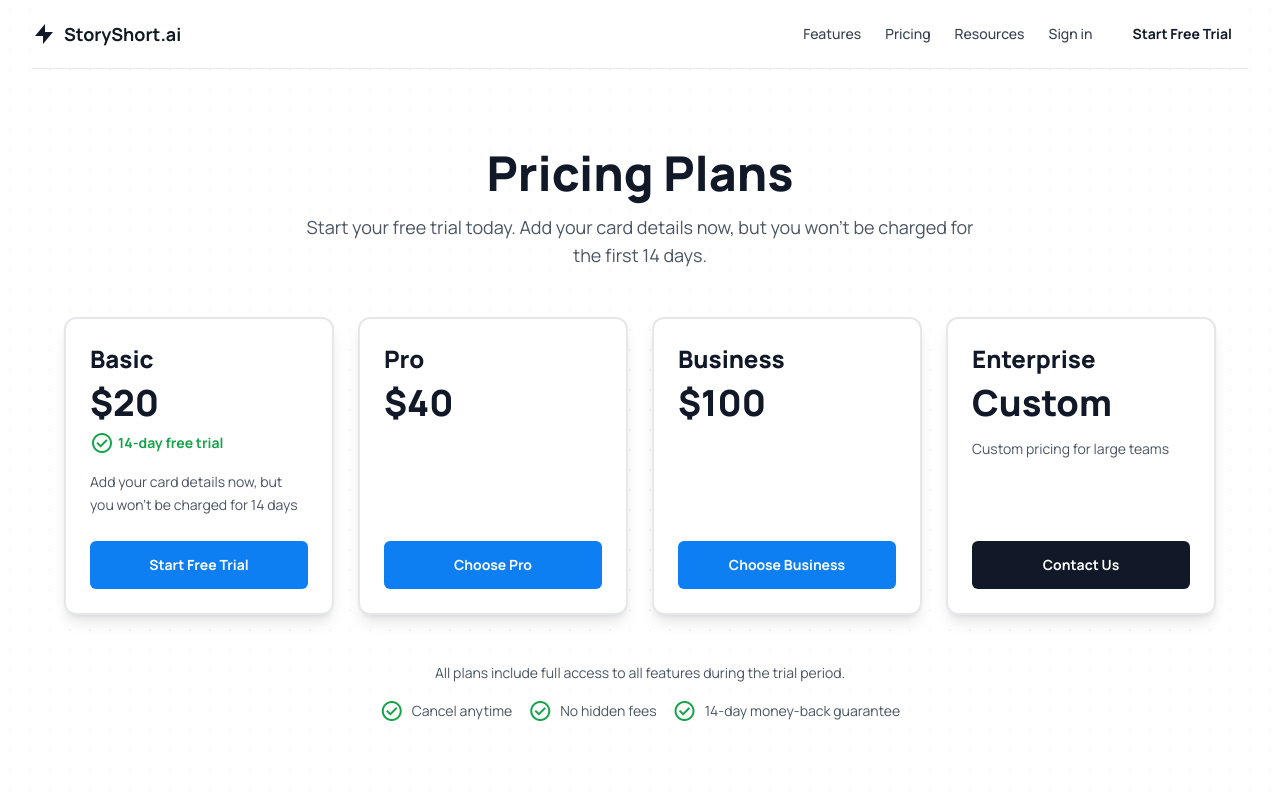
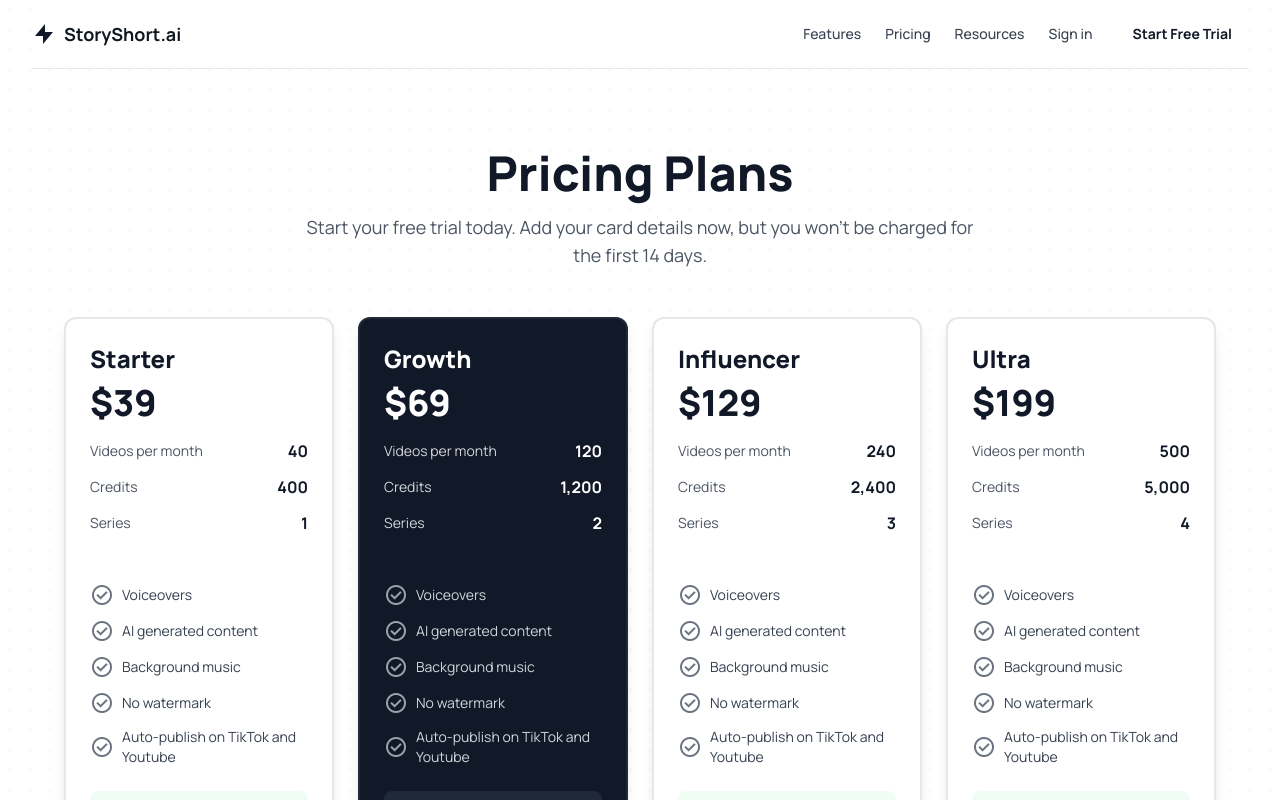
Before and after one commit to ericytex/nextjsboilerplate, a Next.js app: page /pricing in a window 1280 px wide. Shown: the top 800 px of the page. Built offline with nearby package versions, Linux system fonts and the light colour scheme.

Commit message:
Update pricing page with new plans (Starter, Growth, Influencer, Ultra), add features list, and improve card styling to match design

```diff
--- a/app/pricing/page.tsx
+++ b/app/pricing/page.tsx
@@ -12,10 +12,10 @@ function PricingContent() {
   const planParam = searchParams.get('plan')
 
   useEffect(() => {
-    // If trial=true and plan=basic, auto-trigger checkout
-    if (trial && planParam === 'basic') {
+    // If trial=true and plan=starter, auto-trigger checkout
+    if (trial && planParam === 'starter') {
       const timer = setTimeout(() => {
-        handleCheckout('basic', '/api/checkout/basic')
+        handleCheckout('starter', '/api/checkout/basic')
       }, 500) // Small delay for better UX
       return () => clearTimeout(timer)
     }
@@ -23,45 +23,76 @@ function PricingContent() {
 
   const plans = [
     {
-      id: 'basic',
-      name: 'Basic',
-      price: '$20',
-      buttonText: 'Start Free Trial',
+      id: 'starter',
+      name: 'Starter',
+      price: '$39',
+      videosPerMonth: 40,
+      credits: 400,
+      series: 1,
+      buttonText: 'Subscribe',
       checkoutUrl: '/api/checkout/basic',
       trialDays: 14,
-      highlight: trial && planParam === 'basic',
+      highlight: false,
     },
     {
-      id: 'pro',
-      name: 'Pro',
-      price: '$40',
-      buttonText: 'Choose Pro',
+      id: 'growth',
+      name: 'Growth',
+      price: '$69',
+      videosPerMonth: 120,
+      credits: 1200,
+      series: 2,
+      buttonText: 'Subscribe',
       checkoutUrl: '/api/checkout/pro',
+      trialDays: 14,
+      highlight: true, // Most popular
     },
     {
-      id: 'business',
-      name: 'Business',
-      price: '$100',
-      buttonText: 'Choose Business',
+      id: 'influencer',
+      name: 'Influencer',
+      price: '$129',
+      videosPerMonth: 240,
+      credits: 2400,
+      series: 3,
+      buttonText: 'Subscribe',
       checkoutUrl: '/api/checkout/business',
+      trialDays: 14,
+      highlight: false,
     },
     {
-      id: 'enterprise',
-      name: 'Enterprise',
-      price: 'Custom',
-      buttonText: 'Contact Us',
-      checkoutUrl: '/contact',
+      id: 'ultra',
+      name: 'Ultra',
+      price: '$199',
+      videosPerMonth: 500,
+      credits: 5000,
+      series: 4,
+      buttonText: 'Subscribe',
+      checkoutUrl: '/api/checkout/business',
+      trialDays: 14,
+      highlight: false,
     },
   ]
 
+  const features = [
+    'Voiceovers',
+    'AI generated content',
+    'Background music',
+    'No watermark',
+    'Auto-publish on TikTok and Youtube'
+  ]
+
   const handleCheckout = async (planId: string, checkoutUrl: string) => {
-    if (planId === 'enterprise') {
-      router.push(checkoutUrl)
-      return
+    // Map plan IDs to checkout endpoints
+    const planMapping: Record<string, string> = {
+      'starter': '/api/checkout/basic',
+      'growth': '/api/checkout/pro',
+      'influencer': '/api/checkout/business',
+      'ultra': '/api/checkout/business'
     }
 
+    const actualCheckoutUrl = planMapping[planId] || checkoutUrl
+
     try {
-      const response = await fetch(checkoutUrl)
+      const response = await fetch(actualCheckoutUrl)
       const data = await response.json()
 
       // Check for errors from API
@@ -126,7 +157,7 @@ function PricingContent() {
         <main className="py-12 lg:py-20">
           <div className="text-center mb-12">
             <h1 className="text-4xl lg:text-5xl font-black text-gray-900 mb-4">Pricing Plans</h1>
-            {trial && planParam === 'basic' && (
+            {trial && planParam === 'starter' && (
               <div className="inline-flex items-center gap-2 bg-green-100 text-green-800 px-4 py-2 rounded-lg mb-4">
                 <span className="material-symbols-outlined">check_circle</span>
                 <span className="font-semibold">14-Day Free Trial - No charge for 14 days</span>
@@ -141,50 +172,75 @@ function PricingContent() {
             {plans.map((plan) => (
               <div
                 key={plan.id}
-                className={`bg-white rounded-xl shadow-lg p-6 border-2 flex flex-col transition-all hover:shadow-xl ${
+                className={`rounded-xl shadow-lg p-6 border-2 flex flex-col transition-all hover:shadow-xl ${
                   plan.highlight
-                    ? 'border-yellow-DEFAULT bg-yellow-light scale-105'
-                    : 'border-gray-200 hover:border-gray-300'
+                    ? 'border-gray-800 bg-gray-900 text-white'
+                    : 'border-gray-200 bg-white hover:border-gray-300'
                 }`}
               >
-                {plan.highlight && (
-                  <div className="bg-yellow-DEFAULT text-gray-900 text-xs font-bold px-3 py-1 rounded-full uppercase text-center mb-4">
-                    Recommended
+                <h2 className={`text-2xl font-black mb-2 ${plan.highlight ? 'text-white' : 'text-gray-900'}`}>
+                  {plan.name}
+                </h2>
+
+                <div className="mb-6">
+                  <div className={`text-4xl font-black mb-4 ${plan.highlight ? 'text-white' : 'text-gray-900'}`}>
+                    {plan.price}
+                  </div>
+
+                  {/* Plan Details */}
+                  <div className="space-y-3 mb-6">
+                    <div className="flex items-center justify-between">
+                      <span className={`text-sm ${plan.highlight ? 'text-gray-300' : 'text-gray-600'}`}>Videos per month</span>
+                      <span className={`font-bold ${plan.highlight ? 'text-white' : 'text-gray-900'}`}>{plan.videosPerMonth}</span>
+                    </div>
+                    <div className="flex items-center justify-between">
+                      <span className={`text-sm ${plan.highlight ? 'text-gray-300' : 'text-gray-600'}`}>Credits</span>
+                      <span className={`font-bold ${plan.highlight ? 'text-white' : 'text-gray-900'}`}>{plan.credits.toLocaleString()}</span>
+                    </div>
+                    <div className="flex items-center justify-between">
+                      <span className={`text-sm ${plan.highlight ? 'text-gray-300' : 'text-gray-600'}`}>Series</span>
+                      <span className={`font-bold ${plan.highlight ? 'text-white' : 'text-gray-900'}`}>{plan.series}</span>
+                    </div>
+                  </div>
+                </div>
+
+                {/* Features List */}
+                <div className="flex-1 mb-6">
+                  <div className="space-y-3">
+                    {features.map((feature, index) => (
+                      <div key={index} className="flex items-center gap-2">
+                        <span className={`material-symbols-outlined text-lg ${
+                          plan.highlight ? 'text-gray-400' : 'text-gray-500'
+                        }`}>
+                          check_circle
+                        </span>
+                        <span className={`text-sm ${plan.highlight ? 'text-gray-300' : 'text-gray-700'}`}>
+                          {feature}
+                        </span>
+                      </div>
+                    ))}
+                  </div>
+                </div>
+
+                {/* Trial Info */}
+                {plan.trialDays && (
+                  <div className={`mb-4 p-3 rounded-lg ${
+                    plan.highlight ? 'bg-gray-800' : 'bg-green-50'
+                  }`}>
+                    <p className={`text-xs font-semibold ${
+                      plan.highlight ? 'text-green-400' : 'text-green-700'
+                    }`}>
+                      {plan.trialDays}-day free trial
+                    </p>
                   </div>
                 )}
-                <h2 className="text-2xl font-black text-gray-900 mb-2">{plan.name}</h2>
-                <div className="mb-4">
-                  <div className="text-4xl font-black text-gray-900">
-                    {plan.price}
-                  </div>
-                  {plan.trialDays && (
-                    <div className="text-sm text-green-600 font-bold mt-2 flex items-center gap-1">
-                      <span className="material-symbols-outlined text-sm">check_circle</span>
-                      {plan.trialDays}-day free trial
-                    </div>
-                  )}
-                </div>
-                {plan.trialDays && (
-                  <p className="text-sm text-gray-600 mb-6 leading-relaxed">
-                    Add your card details now, but you won't be charged for {plan.trialDays} days
-                  </p>
-                )}
-                {!plan.trialDays && plan.id !== 'enterprise' && (
-                  <div className="mb-6 flex-1"></div>
-                )}
-                {plan.id === 'enterprise' && (
-                  <div className="mb-6 flex-1">
-                    <p className="text-sm text-gray-600">Custom pricing for large teams</p>
-                  </div>
-                )}
+
                 <Button
                   onClick={() => handleCheckout(plan.id, plan.checkoutUrl)}
                   className={`w-full h-12 font-bold transition-all hover:scale-105 no-underline ${
                     plan.highlight
-                      ? 'bg-yellow-DEFAULT text-gray-900 hover:bg-yellow-dark'
-                      : plan.id === 'enterprise'
-                      ? 'bg-gray-900 text-white hover:bg-gray-800'
-                      : 'bg-primary text-white hover:bg-primary/90'
+                      ? 'bg-white text-gray-900 hover:bg-gray-100'
+                      : 'bg-gray-900 text-white hover:bg-gray-800'
                   }`}
                 >
                   {plan.buttonText}
```
